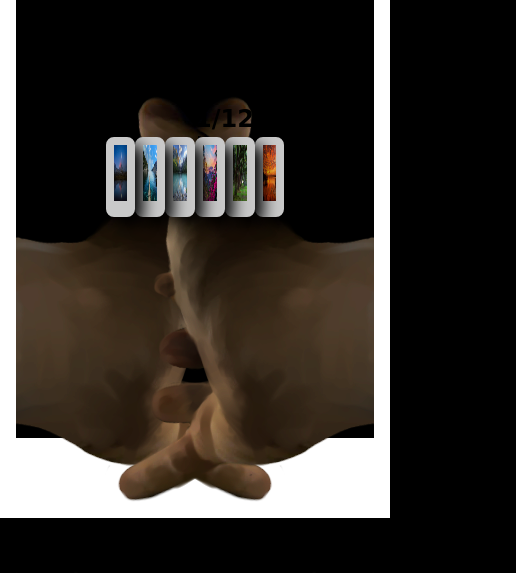
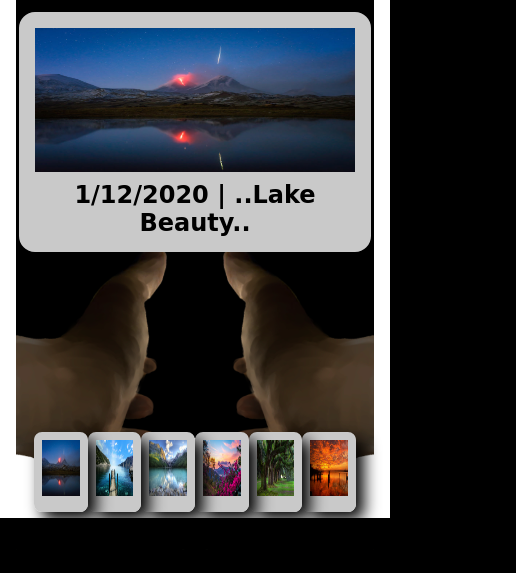
Before and after one commit to jacobEliasMoya/photoDesignMock, a plain HTML site: page index.html in a window 390 px wide. Shown: the part 326-899 px from the top of the page, 516 px wide, since content can reach past the window. After the commit the page ends 876 px from the top, so only its background shows below. Drawn offline with Linux system fonts and the light colour scheme; a web font is replaced by a local one.

Commit message:
Update styles.css
responsive updates as well as image hover stylings

```diff
--- a/styles.css
+++ b/styles.css
@@ -33,24 +33,6 @@ body {
   height: auto;
 }
 
-body .area {
-  display: -webkit-box;
-  display: -ms-flexbox;
-  display: flex;
-  -webkit-box-pack: center;
-      -ms-flex-pack: center;
-          justify-content: center;
-  -webkit-box-align: center;
-      -ms-flex-align: center;
-          align-items: center;
-  -webkit-box-orient: vertical;
-  -webkit-box-direction: normal;
-      -ms-flex-direction: column;
-          flex-direction: column;
-  width: 100%;
-  color: white;
-}
-
 body nav {
   z-index: 10;
   display: -webkit-box;
@@ -68,14 +50,13 @@ body nav {
           flex-direction: row;
   padding: 1rem;
   justify-content: center;
-  height: 10%;
+  height: 10vh;
   width: 100%;
   color: white;
 }
 
 body nav .logo {
   cursor: pointer;
-  margin: 0rem 5rem;
 }
 
 body nav .logo:hover {
@@ -98,9 +79,12 @@ body nav ul {
   -webkit-box-direction: normal;
       -ms-flex-direction: row;
           flex-direction: row;
+  -webkit-box-pack: space-evenly;
+      -ms-flex-pack: space-evenly;
+          justify-content: space-evenly;
   height: auto;
   z-index: 2;
-  width: auto;
+  width: 100%;
   list-style: none;
 }
 
@@ -143,6 +127,8 @@ body .reaching-hand {
           transform: rotate(90deg);
   z-index: 1;
   left: 0;
+  height: 30rem;
+  width: 30rem;
 }
 
 body .reaching-hand2 {
@@ -152,11 +138,33 @@ body .reaching-hand2 {
   bottom: -18%;
   -webkit-transform: rotate(-90deg);
           transform: rotate(-90deg);
+  height: 30rem;
+  width: 30rem;
 }
 
 body section {
+  display: -webkit-box;
+  display: -ms-flexbox;
+  display: flex;
+  -webkit-box-pack: center;
+      -ms-flex-pack: center;
+          justify-content: center;
+  -webkit-box-align: center;
+      -ms-flex-align: center;
+          align-items: center;
+  -webkit-box-orient: vertical;
+  -webkit-box-direction: normal;
+      -ms-flex-direction: column;
+          flex-direction: column;
+  width: 100%;
+  height: 60vh;
   z-index: 2;
   position: relative;
+}
+
+body section * {
+  -webkit-transition: all ease .5s;
+  transition: all ease .5s;
 }
 
 body section .photoHolder {
@@ -173,9 +181,22 @@ body section .photoHolder {
   -webkit-box-direction: normal;
       -ms-flex-direction: column;
           flex-direction: column;
-  width: auto;
-  height: auto;
+  height: 23rem;
+  width: 30rem;
   position: relative;
+  margin: .75rem;
+  border-radius: 1rem;
+  -webkit-transition: all ease .5s;
+  transition: all ease .5s;
+  border: 1rem solid #c9c9c9;
+  border-bottom: 5rem solid #c9c9c9;
+  background: url("./photos/meteorVolcano.jpg");
+  background-size: 100% 100%;
+}
+
+body section .photoHolder * {
+  -webkit-transition: all ease .5s;
+  transition: all ease .5s;
 }
 
 body section .photoHolder h1 {
@@ -185,19 +206,8 @@ body section .photoHolder h1 {
   height: auto;
   text-align: center;
   position: absolute;
-  bottom: 7%;
+  bottom: -25%;
   color: black;
-}
-
-body section .photoHolder img {
-  margin: .75rem;
-  height: 23rem;
-  width: 28rem;
-  border-radius: 1rem;
-  -webkit-transition: all ease .5s;
-  transition: all ease .5s;
-  border: 1rem solid #c9c9c9;
-  border-bottom: 5rem solid #c9c9c9;
 }
 
 body section .photoSelections {
@@ -215,16 +225,16 @@ body section .photoSelections {
       -ms-flex-direction: row;
           flex-direction: row;
   position: absolute;
-  bottom: -20%;
+  bottom: -25%;
   color: white;
-  width: 50%;
+  width: 65%;
   height: 5rem;
 }
 
-body section .photoSelections .photo {
+body section .photo {
   cursor: pointer;
   height: 5rem;
-  width: 6rem;
+  width: 7.5rem;
   border-radius: .5rem;
   -webkit-transition: all ease .5s;
   transition: all ease .5s;
@@ -237,47 +247,47 @@ body section .photoSelections .photo {
   transition: all ease .25s;
 }
 
-body section .photoSelections .photo:hover {
+body section .photo:hover {
   -webkit-box-shadow: 0rem .5rem 1rem black;
           box-shadow: 0rem .5rem 1rem black;
   z-index: 100;
-  height: 5.5rem;
-  width: 6.5rem;
+  height: 6rem;
+  width: 9rem;
   margin: 0rem -.125rem;
   margin-bottom: 1rem;
 }
 
-body section .photoSelections .one {
+body section .one {
   z-index: 6;
   background: url("./photos/meteorVolcano.jpg");
   background-size: 100% 100%;
 }
 
-body section .photoSelections .two {
+body section .two {
   z-index: 5;
   background: url("./photos/lakeDeck.jpg");
   background-size: 100% 100%;
 }
 
-body section .photoSelections .three {
+body section .three {
   z-index: 4;
   background: url("./photos/lakePhoto.jpg");
   background-size: 100% 100%;
 }
 
-body section .photoSelections .four {
+body section .four {
   z-index: 3;
   background: url("./photos/springflowerPhoto.jpg");
   background-size: 100% 100%;
 }
 
-body section .photoSelections .five {
+body section .five {
   z-index: 2;
   background: url("./photos/parkTree.jpg");
   background-size: 100% 100%;
 }
 
-body section .photoSelections .six {
+body section .six {
   z-index: 1;
   background: url("./photos/sunsetLake.jpg");
   background-size: 100% 100%;
@@ -360,4 +370,37 @@ body section .photoSelections .six {
     opacity: 1;
   }
 }
+
+@media screen and (max-width: 1000px) {
+  body .reaching-hand, body .reaching-hand2 {
+    height: 20rem;
+    width: 20rem;
+    bottom: -15%;
+  }
+  body section .photoHolder {
+    height: 17rem;
+    width: 24rem;
+  }
+  body section .photoHolder h1 {
+    bottom: -35%;
+  }
+  body section .photoSelections {
+    width: 90%;
+  }
+}
+
+@media screen and (max-width: 700px) {
+  body .reaching-hand, body .reaching-hand2 {
+    height: 20rem;
+    width: 20rem;
+    bottom: -15%;
+  }
+  body section .photoHolder {
+    height: 15rem;
+    width: 22rem;
+  }
+  body section .photoHolder h1 {
+    bottom: -45%;
+  }
+}
 /*# sourceMappingURL=styles.css.map */
```
